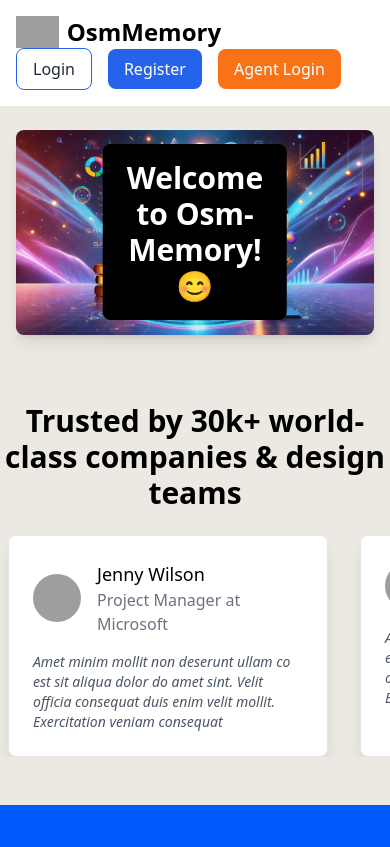
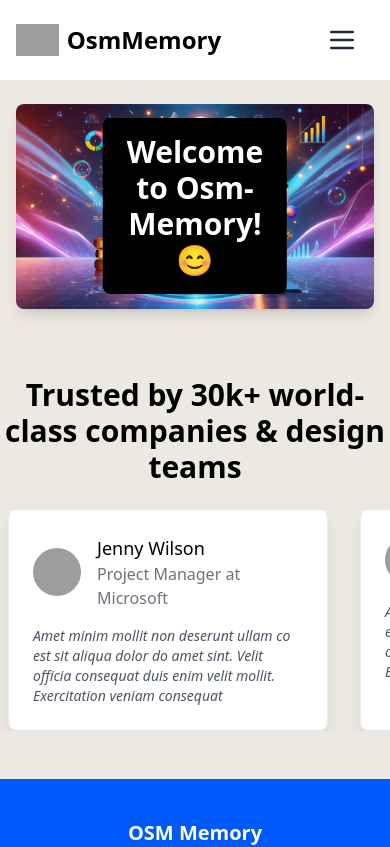
Before and after one commit to alwaysAnsh/osm-memory, a React (Vite) app in the folder client/: page / in a window 390 px wide. Shown: the top 847 px of the page. Built offline with nearby package versions, Linux system fonts and the light colour scheme; grey boxes are pictures that could not be loaded.

Commit message:
Responsive

```diff
--- a/client/src/components/user/Navbar.jsx
+++ b/client/src/components/user/Navbar.jsx
@@ -14,6 +14,7 @@ const Navbar = () => {
   const [isDropdownOpen, setIsDropdownOpen] = useState(false);
   const [isUpdateProfileModalOpen, setIsUpdateProfileModalOpen] =
     useState(false); // Modal state
+  const [isMobileMenuOpen, setIsMobileMenuOpen] = useState(false); // Mobile menu state
 
   const handleLogout = () => {
     dispatch(clearUser());
@@ -35,8 +36,33 @@ const Navbar = () => {
           </span>
         </Link>
 
-        {/* Navbar buttons */}
-        <div className="flex items-center space-x-4">
+        {/* Mobile menu button */}
+        <button
+          className="lg:hidden text-gray-800 dark:text-white"
+          onClick={() => setIsMobileMenuOpen(!isMobileMenuOpen)}
+        >
+          <svg
+            xmlns="http://www.w3.org/2000/svg"
+            fill="none"
+            viewBox="0 0 24 24"
+            stroke="currentColor"
+            className="w-8 h-8"
+          >
+            <path
+              strokeLinecap="round"
+              strokeLinejoin="round"
+              strokeWidth="2"
+              d="M4 6h16M4 12h16M4 18h16"
+            />
+          </svg>
+        </button>
+
+        {/* Navbar links */}
+        <div
+          className={`lg:flex items-center space-x-4 ${
+            isMobileMenuOpen ? "flex" : "hidden"
+          }`}
+        >
           {!user ? (
             // Show login and sign up buttons when not logged in
             <>
```
